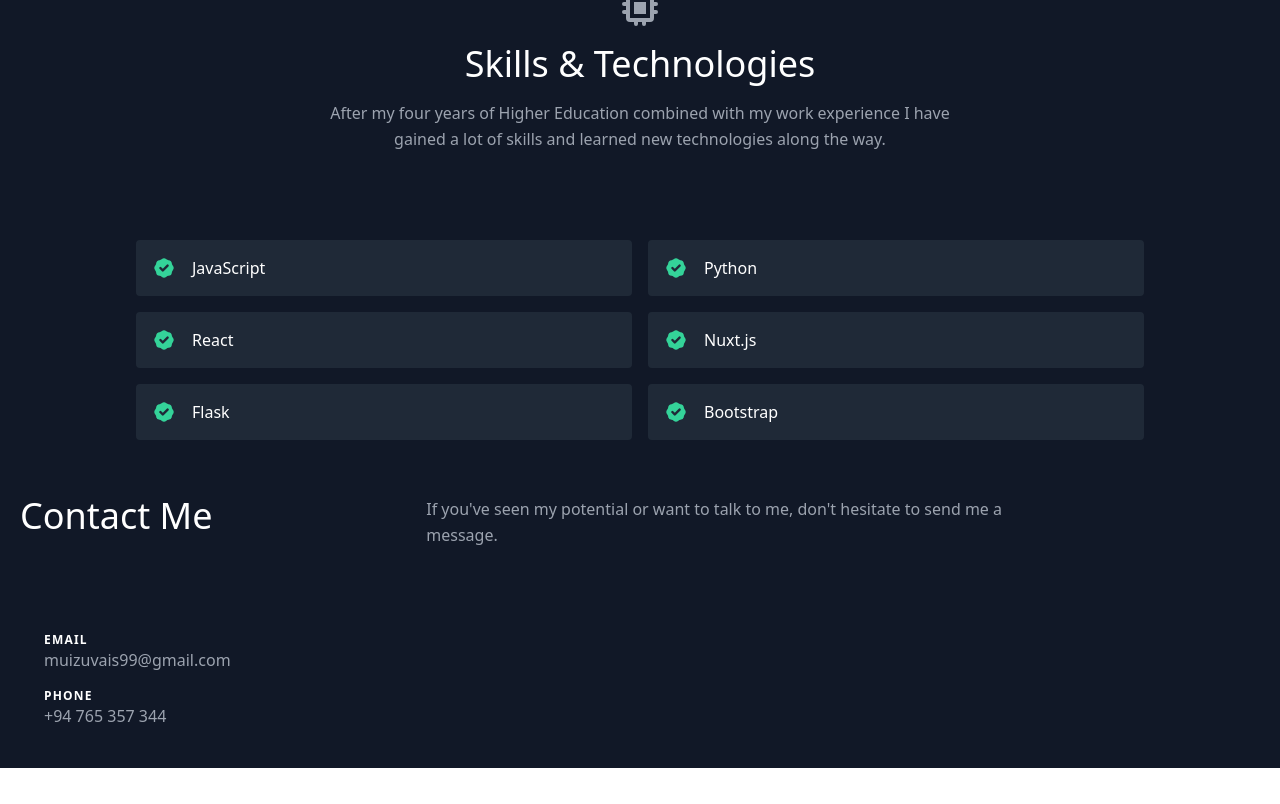
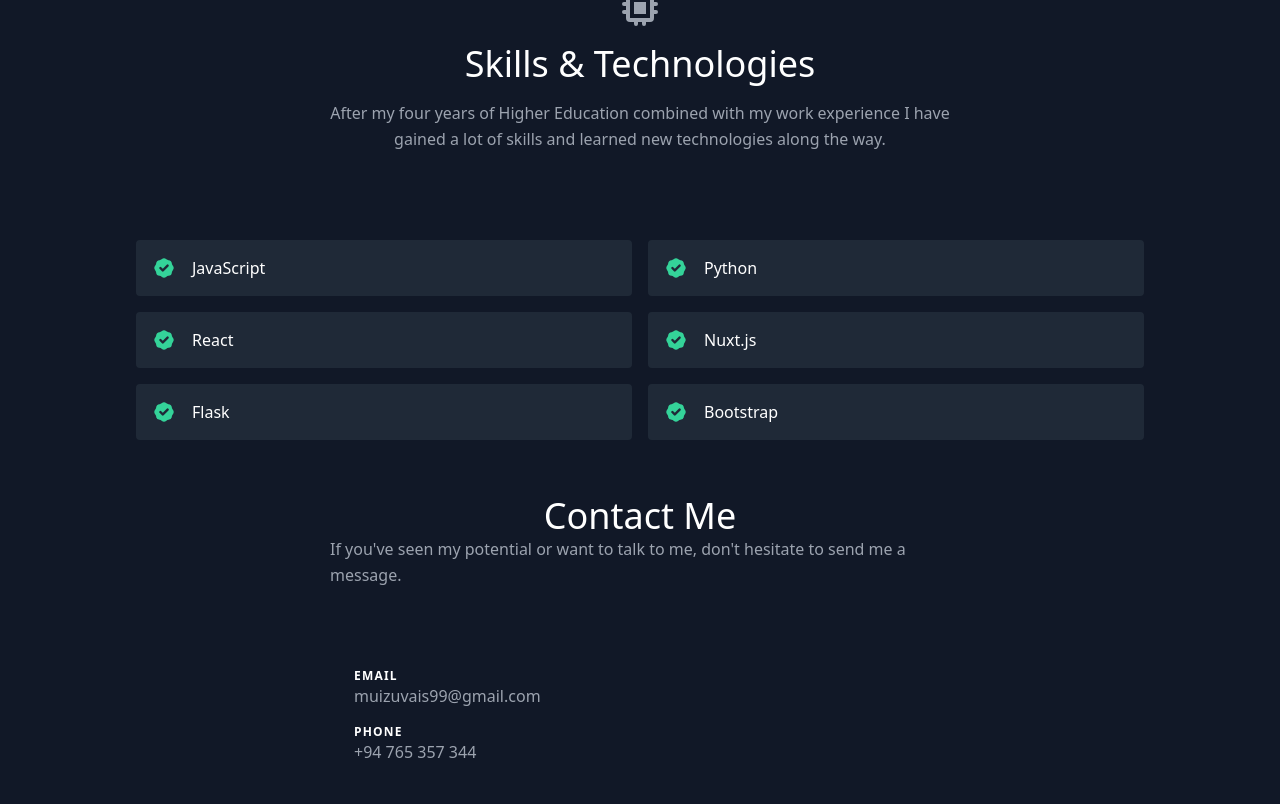
Before and after one commit to MuizU/muizu.github.io, a React (Create React App) app: page / in a window 1280 px wide. Shown: the part 1107-1911 px from the top of the page. Before the commit the page ends 1875 px from the top, so only its background shows below. Built offline with nearby package versions, Linux system fonts and the light colour scheme.

Commit message:
Aligned contact me properly

```diff
--- a/src/components/Contact.js
+++ b/src/components/Contact.js
@@ -4,14 +4,14 @@ export default function Contact() {
 
   return (
     <section id="contact" className="relative">
-      <header className="container px-5 py-10 mx-auto flex sm:flex-nowrap flex-wrap justify-center">
-          <h1 className="sm:text-4xl text-3xl font-medium title-font text-white mb-4">
+      <header className="container px-5 py-10 mx-auto flex flex-col sm:flex-nowrap flex-wrap justify-center align-center">
+          <h1 className="sm:text-4xl text-3xl font-medium title-font text-white mx-auto">
           Contact Me</h1>
 
           <p className="text-base leading-relaxed xl:w-2/4 lg:w-3/4 mx-auto">
           If you've seen my potential or want to talk to me, don't hesitate to send me a message.</p>
       </header>
-      <div className="container px-5 py-10 mx-auto flex sm:flex-nowrap flex-wrap">
+      <div className="container px-5 py-10 mx-auto flex align-center justify-center sm:flex-nowrap flex-wrap">
             <div className="px-6 lg:w-1/2">
               <h2 className="title-font font-semibold text-white tracking-widest text-xs">
                 EMAIL
```
